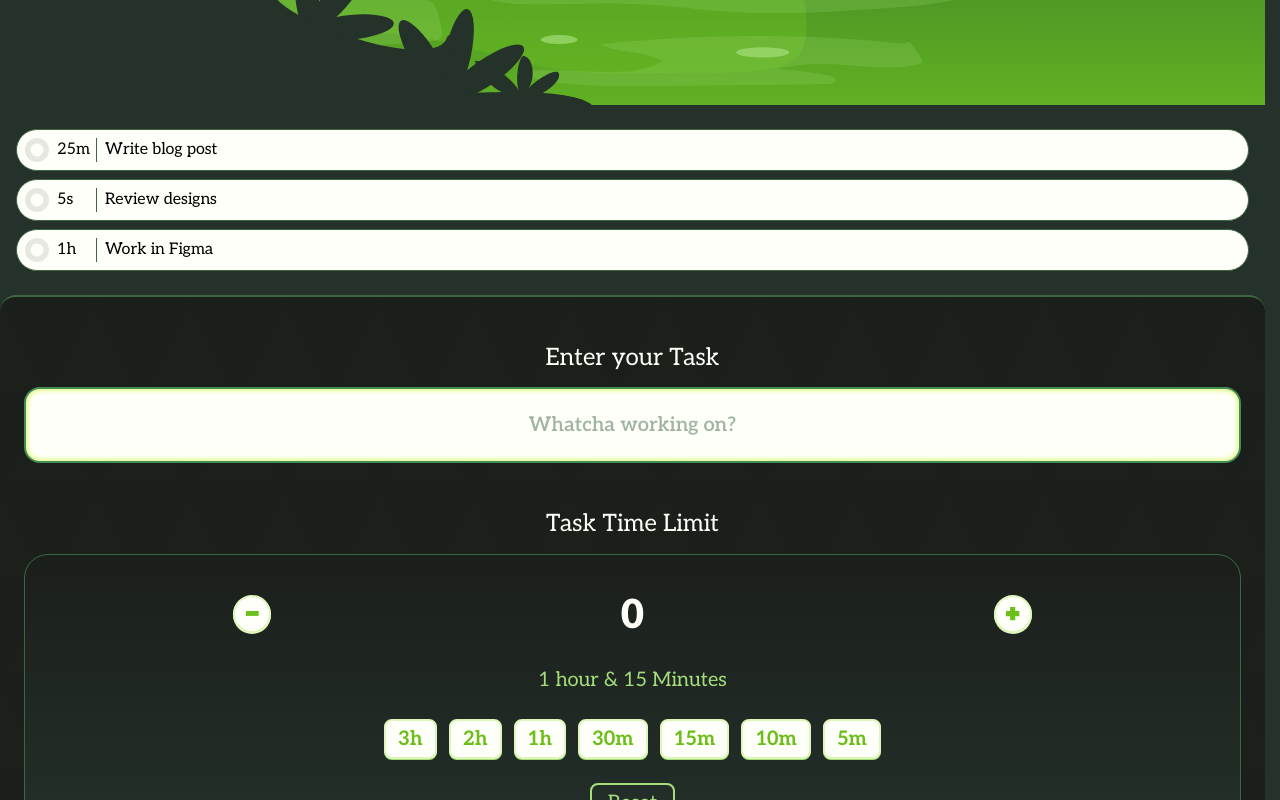
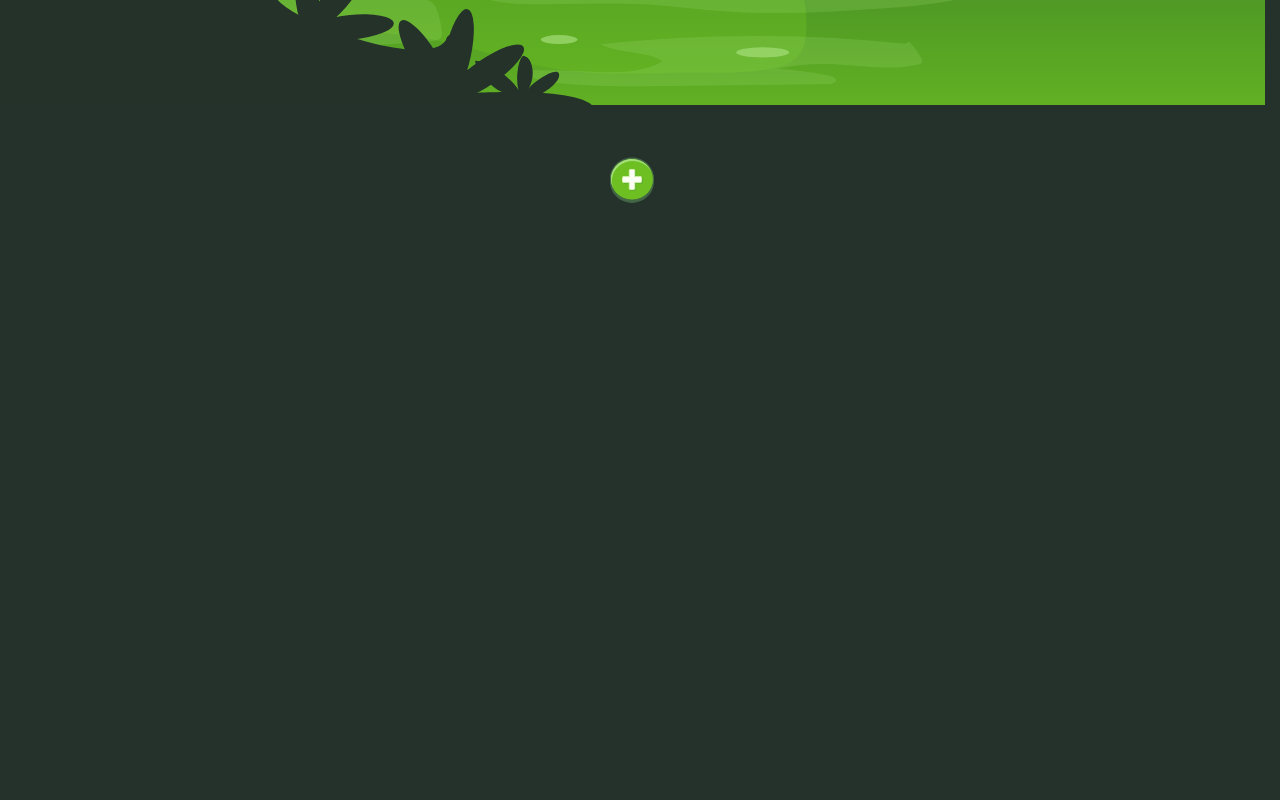
Before and after one commit to GaryWintle/kofun, a Next.js app: page / in a window 1280 px wide. Shown: the part 1240-2040 px from the top of the page. After the commit the page ends 1448 px from the top, so only its background shows below. Built offline with nearby package versions, Linux system fonts and the light colour scheme.

Commit message:
add toggle for task module

```diff
--- a/src/components/KofunApp/KofunApp.jsx
+++ b/src/components/KofunApp/KofunApp.jsx
@@ -1,6 +1,6 @@
 'use client';
 
-import { useReducer } from 'react';
+import { useReducer, useState } from 'react';
 import timerReducer, { timerInitialState } from '@/reducer/timerReducer';
 import styles from '@/components/KofunApp/KofunApp.module.css';
 import Hero from '@/components/Hero/Hero';
@@ -10,6 +10,7 @@ import useTimer from '@/hooks/useTimer';
 
 const KofunApp = () => {
   const [state, dispatch] = useReducer(timerReducer, timerInitialState);
+  const [taskModule, setTaskModule] = useState(false);
 
   // Chooses the active task
   const activeTask = state.tasks.find((task) => task.id === state.activeTaskId);
@@ -47,11 +48,21 @@ const KofunApp = () => {
         activeTask={activeTask}
       />
       <TaskList state={state} dispatch={dispatch} displayTime={displayTime} />
-      <TaskForm
-        tasks={state.tasks}
-        dispatch={dispatch}
-        onAddTask={handleAddTask}
-      />
+      {taskModule && (
+        <TaskForm
+          tasks={state.tasks}
+          dispatch={dispatch}
+          onAddTask={handleAddTask}
+          setTaskModule={setTaskModule}
+        />
+      )}
+      <button
+        className={styles.addTaskButton}
+        onClick={() => setTaskModule((prev) => !prev)}
+      >
+        {' '}
+        <img src="/buttons-icons/kofun-button-addtask.svg" />
+      </button>
     </div>
   );
 };
--- a/src/components/KofunApp/KofunApp.module.css
+++ b/src/components/KofunApp/KofunApp.module.css
@@ -1,3 +1,10 @@
 .container {
-  /* position: relative; */
+  position: relative;
+  display: flex;
+  flex-direction: column;
 }
+
+.addTaskButton {
+  background-color: transparent;
+  align-self: center;
+}
--- a/src/components/TaskForm/TaskForm.jsx
+++ b/src/components/TaskForm/TaskForm.jsx
@@ -2,7 +2,13 @@ import { useState } from 'react';
 import styles from '@/components/TaskForm/TaskForm.module.css';
 import formatTime from '@/utils/formatTime';
 
-const TaskForm = ({ tasks, dispatch, onAddTask, displayTime }) => {
+const TaskForm = ({
+  tasks,
+  dispatch,
+  onAddTask,
+  displayTime,
+  setTaskModule,
+}) => {
   const [taskText, setTaskText] = useState('');
   const [taskTime, setTaskTime] = useState(0);
 
@@ -34,6 +40,7 @@ const TaskForm = ({ tasks, dispatch, onAddTask, displayTime }) => {
     onAddTask(newTask);
     setTaskText('');
     setTaskTime(0);
+    setTaskModule((prev) => !prev);
   };
 
   return (
@@ -117,6 +124,12 @@ const TaskForm = ({ tasks, dispatch, onAddTask, displayTime }) => {
       <button type="submit" className={styles.submitButton}>
         ADD TASK
       </button>
+      <button
+        className={styles.cancelButton}
+        onClick={() => setTaskModule((prev) => !prev)}
+      >
+        Cancel
+      </button>
     </form>
   );
 };
--- a/src/components/TaskForm/TaskForm.module.css
+++ b/src/components/TaskForm/TaskForm.module.css
@@ -6,10 +6,15 @@
   padding-block: 3rem;
   gap: var(--sp-06);
   background: url('/kofun-pattern-neutral-10.svg'), none;
-  background-color: var(--neutral-black);
+  /* background-color: var(--neutral-black); */
+  background-color: rgba(0, 0, 0, 0.8);
+  backdrop-filter: blur(10px);
   background-size: 15%;
   border-top: 2px solid var(--green-600);
   border-radius: 1rem 1rem 0 0;
+  width: 100%;
+  position: fixed;
+  bottom: 0;
 }
 
 .title {
@@ -34,6 +39,12 @@
   margin-inline: 3rem;
   border-radius: 1rem;
   box-shadow: inset 0 2px 0 var(--green-300);
+}
+
+.cancelButton {
+  color: var(--green-300);
+  font-size: var(--font-size-sm);
+  background-color: transparent;
 }
 
 /* enter text */
--- a/src/reducer/timerReducer.ts
+++ b/src/reducer/timerReducer.ts
@@ -30,27 +30,27 @@ const timerInitialState = {
   isRunning: false,
   startedAt: null,
   tasks: [
-    {
-      id: 1,
-      text: 'Write blog post',
-      duration: 1500,
-      remainingTime: 1500,
-      isComplete: false,
-    },
-    {
-      id: 2,
-      text: 'Review designs',
-      duration: 5,
-      remainingTime: 5,
-      isComplete: false,
-    },
-    {
-      id: 3,
-      text: 'Work in Figma',
-      duration: 4500,
-      remainingTime: 4500,
-      isComplete: false,
-    },
+    // {
+    //   id: 1,
+    //   text: 'Write blog post',
+    //   duration: 1500,
+    //   remainingTime: 1500,
+    //   isComplete: false,
+    // },
+    // {
+    //   id: 2,
+    //   text: 'Review designs',
+    //   duration: 5,
+    //   remainingTime: 5,
+    //   isComplete: false,
+    // },
+    // {
+    //   id: 3,
+    //   text: 'Work in Figma',
+    //   duration: 4500,
+    //   remainingTime: 4500,
+    //   isComplete: false,
+    // },
   ],
 };
 
```
